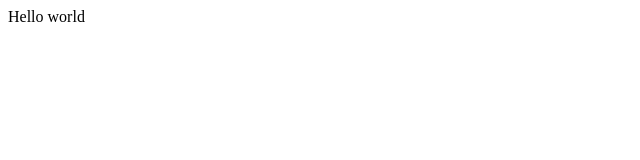
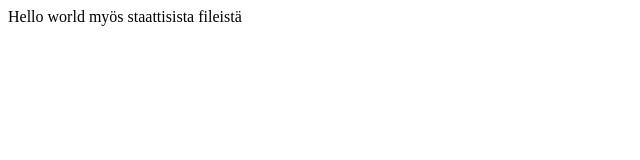
Before and after one commit to harakka/locations-test-api, a website: page public/index.html in a window 1280 px wide. Shown: the whole page, without its empty margins (0-640 px from the left). Drawn offline with Linux system fonts and the light colour scheme.

Commit message:
staattinen filee-testi

```diff
--- a/public/index.html
+++ b/public/index.html
@@ -1 +1 @@
-<h>Hello world</h>
+<h>Hello world myös staattisista fileistä</h>
```
